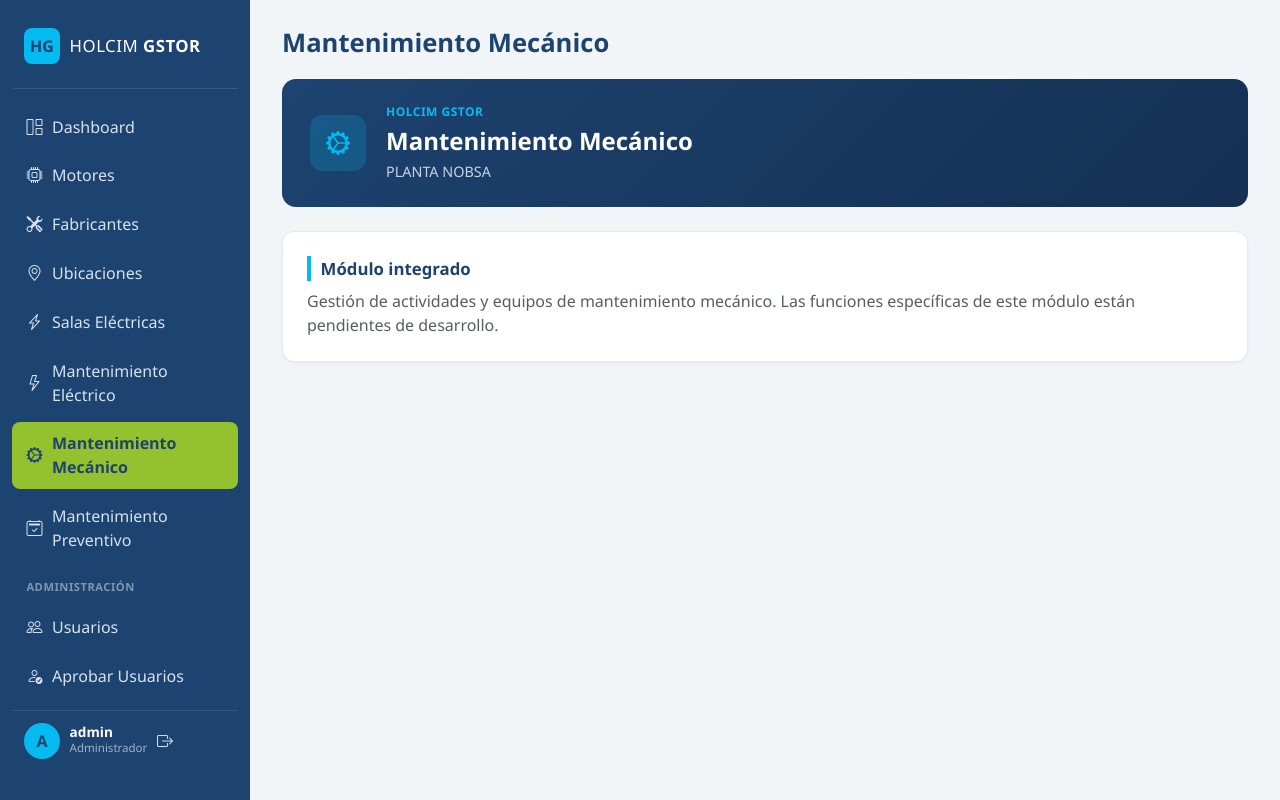
After one commit to Mayerly-cardenas/GESTOR_MANTENIMIENTO, a Django app: page /mantenimiento-mecanico/ in a window 1280 px wide. The commit adds this page. Run offline with Django 5.2, Linux system fonts and the light colour scheme; a user stored in the database is signed in; data comes from the database, SQL or seed files in the repository.

Commit message:
feat: agregar enlaces y vistas para la gestión de mantenimiento mecánico y preventivo en el dashboard

```diff
--- a/GESTOR_MANTENIMIENTO/Motores/templates/Motores/base.html
+++ b/GESTOR_MANTENIMIENTO/Motores/templates/Motores/base.html
@@ -41,6 +41,14 @@
             <a class="nav-link {% if request.resolver_match.namespace == 'mantenimiento_electrico' %}active{% endif %}"
                href="{% url 'mantenimiento_electrico:index' %}">
                 <i class="bi bi-lightning"></i> Mantenimiento Eléctrico
+            </a>
+            <a class="nav-link {% if request.resolver_match.namespace == 'mantenimiento_mecanico' %}active{% endif %}"
+               href="{% url 'mantenimiento_mecanico:index' %}">
+                <i class="bi bi-gear-wide-connected"></i> Mantenimiento Mecánico
+            </a>
+            <a class="nav-link {% if request.resolver_match.namespace == 'mantenimiento_preventivo' %}active{% endif %}"
+               href="{% url 'mantenimiento_preventivo:index' %}">
+                <i class="bi bi-calendar2-check"></i> Mantenimiento Preventivo
             </a>
 
             {% if es_administrador %}
--- /dev/null
+++ b/GESTOR_MANTENIMIENTO/templates/Mantenimiento_Modulos/index.html
@@ -0,0 +1,18 @@
+{% extends "Motores/base.html" %}
+{% block title %}{{ titulo }}{% endblock %}
+{% block header %}{{ titulo }}{% endblock %}
+{% block content %}
+<div class="banner-hg mb-4">
+    <div class="banner-icon"><i class="bi {{ icono }}"></i></div>
+    <div>
+        <div class="banner-eyebrow">HOLCIM GSTOR</div>
+        <div class="banner-title">{{ titulo }}</div>
+        <div class="banner-subtitle">PLANTA NOBSA</div>
+    </div>
+</div>
+
+<div class="card-hg p-4">
+    <div class="section-title mb-2">Módulo integrado</div>
+    <p class="text-muted mb-0">{{ descripcion }} Las funciones específicas de este módulo están pendientes de desarrollo.</p>
+</div>
+{% endblock %}
```
Also changed, not shown: GESTOR_MANTENIMIENTO/templates/inicio.html (+27 -0 lines).
